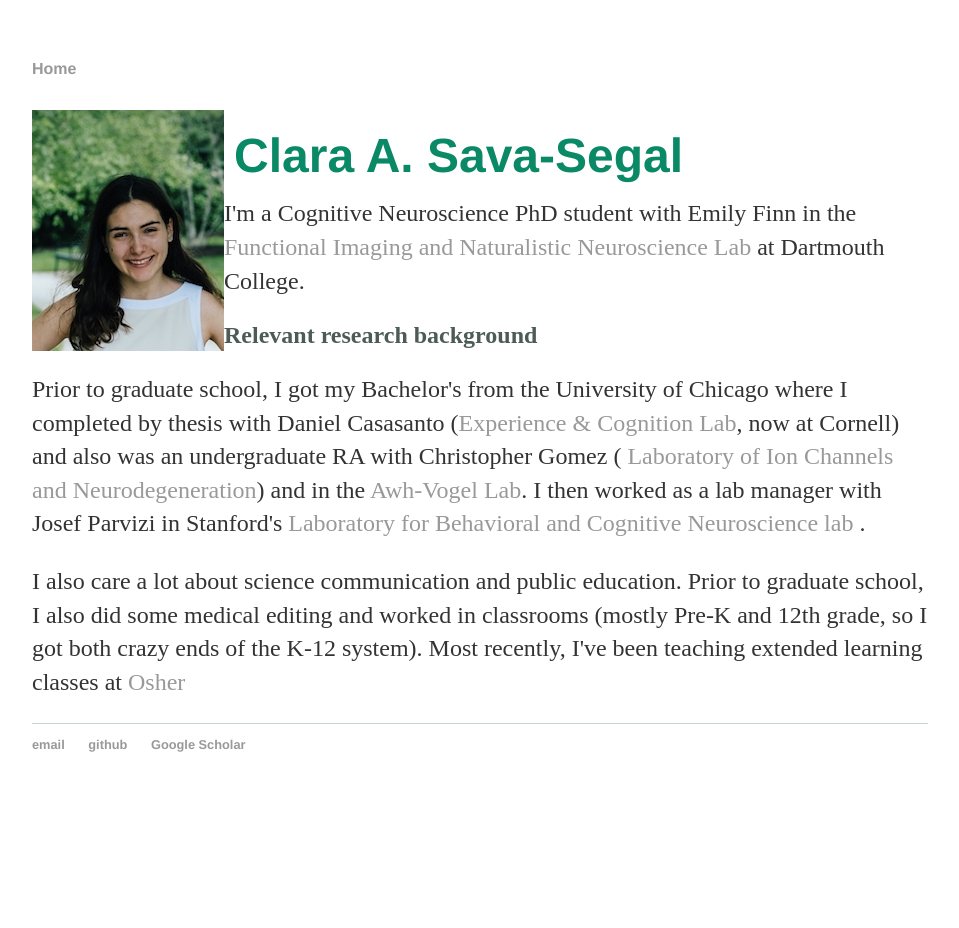
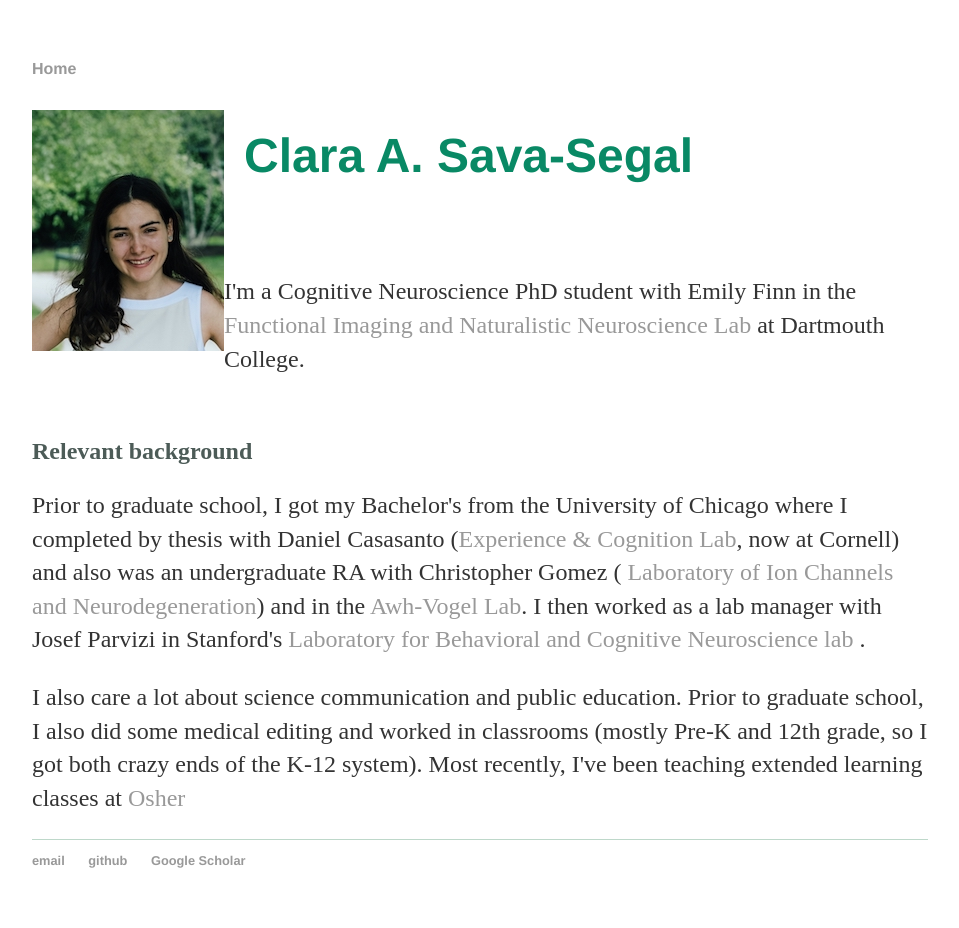
Before and after one commit to csavasegal/csavasegal.github.io, a Jekyll site: the page built from index.html, in a window 1280 px wide. Shown: the whole page, without its empty margins (160-1119 px from the left). Built offline with Jekyll 4.4.1, drawn with Linux system fonts in a browser that asks for light colours; before the commit the page ends 900 px from its top, so only the background shows below that.

Commit message:
Add files via upload

```diff
--- a/css/main.css
+++ b/css/main.css
@@ -53,5 +53,5 @@ ul.posts li {
   .header h1 {
     position: relative;
     top: 18px;
-    left: 10px;
+    left: 20px;
   }
--- a/index.html
+++ b/index.html
@@ -9,19 +9,21 @@ title: Clara A. Sava-Segal
     <img src="img/sava-segal_clara.jpg" alt="profile_pic">
     <h1><span style="color:rgb(9, 137, 101)">Clara A. Sava-Segal</span></h1>
     <!-- <h1><img src="img/sava-segal_clara.jpg" alt="img" /> <span style="color:rgb(9, 137, 101)">Clara A. Sava-Segal</span></h1> -->
-    <p> </p>
-
+    <br>
+    <br>
+    <br>
 
 </div>
 
 <div class="blurb">
 	<p>I'm a Cognitive Neuroscience PhD student with Emily Finn in the <a href = "https://thefinnlab.github.io/research/" >Functional Imaging and Naturalistic Neuroscience Lab</a> at Dartmouth College.</a></p>
+    <br>
 </div><!-- /.blurb -->
 
 
 
 <div class="blurb">
-    <h2><span style="color:rgb(76, 91, 87)">Relevant research background</span></h2>
+    <h2><span style="color:rgb(76, 91, 87)">Relevant background</span></h2>
 	<p>Prior to graduate school, I got my Bachelor's from the University of Chicago where I completed by thesis with Daniel Casasanto (<a href = "http://casasanto.com/" >Experience & Cognition Lab</a>,
         now at Cornell) and also was an undergraduate RA with Christopher Gomez (<a href = "https://voices.uchicago.edu/gomezlab/" > Laboratory of Ion Channels and Neurodegeneration</a>) and in the <a href = "https://awhvogellab.com/" >Awh-Vogel Lab</a>.
         I then worked as a lab manager with Josef Parvizi in Stanford's <a href = "https://med.stanford.edu/parvizi-lab.html" > Laboratory for Behavioral and Cognitive Neuroscience lab </a>. </p>
```
